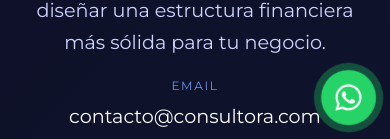
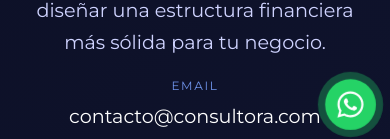
Before and after one commit to llezcano7/lhb-consultores, a React (Vite) app in the folder Frontend/: page /contacto in a window 390 px wide. Shown: the part 705-844 px from the top of the page. Built offline with nearby package versions, Linux system fonts and the light colour scheme; no server answers.

Commit message:
10commit

```diff
--- a/Frontend/src/components/header.css
+++ b/Frontend/src/components/header.css
@@ -134,3 +134,9 @@
     padding-inline: 1.5rem;
   }
 }
+
+@media (max-width: 346px) {
+  .top-header p{
+   font-size: .7rem;
+  }
+}
--- a/Frontend/src/components/whatsappbutton.css
+++ b/Frontend/src/components/whatsappbutton.css
@@ -58,11 +58,11 @@
   box-shadow: 0 6px 16px rgba(0, 0, 0, 0.35);
 }
 
-@media (max-width: 768px) {
+@media (max-width: 510px) {
   .whatsapp-button {
-    bottom: 15px;
+    bottom: 10px;
     right: 15px;
-    padding: 12px;
+    padding: 10px;
   }
 
   .whatsapp-icon {
```
